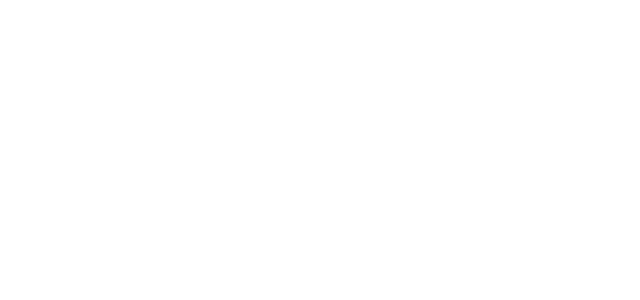
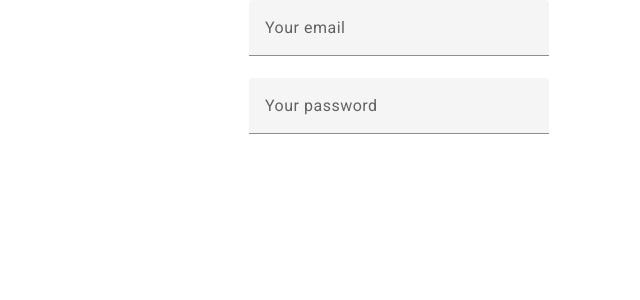
Before and after one commit to GeorgStrassberger/fitness-tracker, an Angular app: page /singup in a window 1280 px wide. Shown: the top 300 px of the page, without its empty margins (241-881 px from the left). Built offline with nearby package versions, Linux system fonts and the light colour scheme.

Commit message:
adding FlexLayoutModule

```diff
--- a/package.json
+++ b/package.json
@@ -15,6 +15,7 @@
     "@angular/common": "^15.2.0",
     "@angular/compiler": "^15.2.0",
     "@angular/core": "^15.2.0",
+    "@angular/flex-layout": "^15.0.0-beta.42",
     "@angular/forms": "^15.2.0",
     "@angular/material": "^15.2.8",
     "@angular/platform-browser": "^15.2.0",
--- a/src/app/auth/signup/signup.component.css
+++ b/src/app/auth/signup/signup.component.css
@@ -0,0 +1,3 @@
+mat-form-field {
+  width: 300px;
+}
--- a/src/app/auth/signup/signup.component.html
+++ b/src/app/auth/signup/signup.component.html
@@ -1,4 +1,10 @@
 <section>
-  <form></form>
-
+  <form fxLayout="column" fxLayoutAlign="center center">
+    <mat-form-field>
+      <input type="email" matInput placeholder="Your email">
+    </mat-form-field>
+    <mat-form-field>
+      <input type="password" matInput placeholder="Your password">
+    </mat-form-field>
+  </form>
 </section>
```
Also changed, not shown: src/app/material.module.ts (+19 -2 lines), 1 other file (tests, documents, lock files or other folders).
